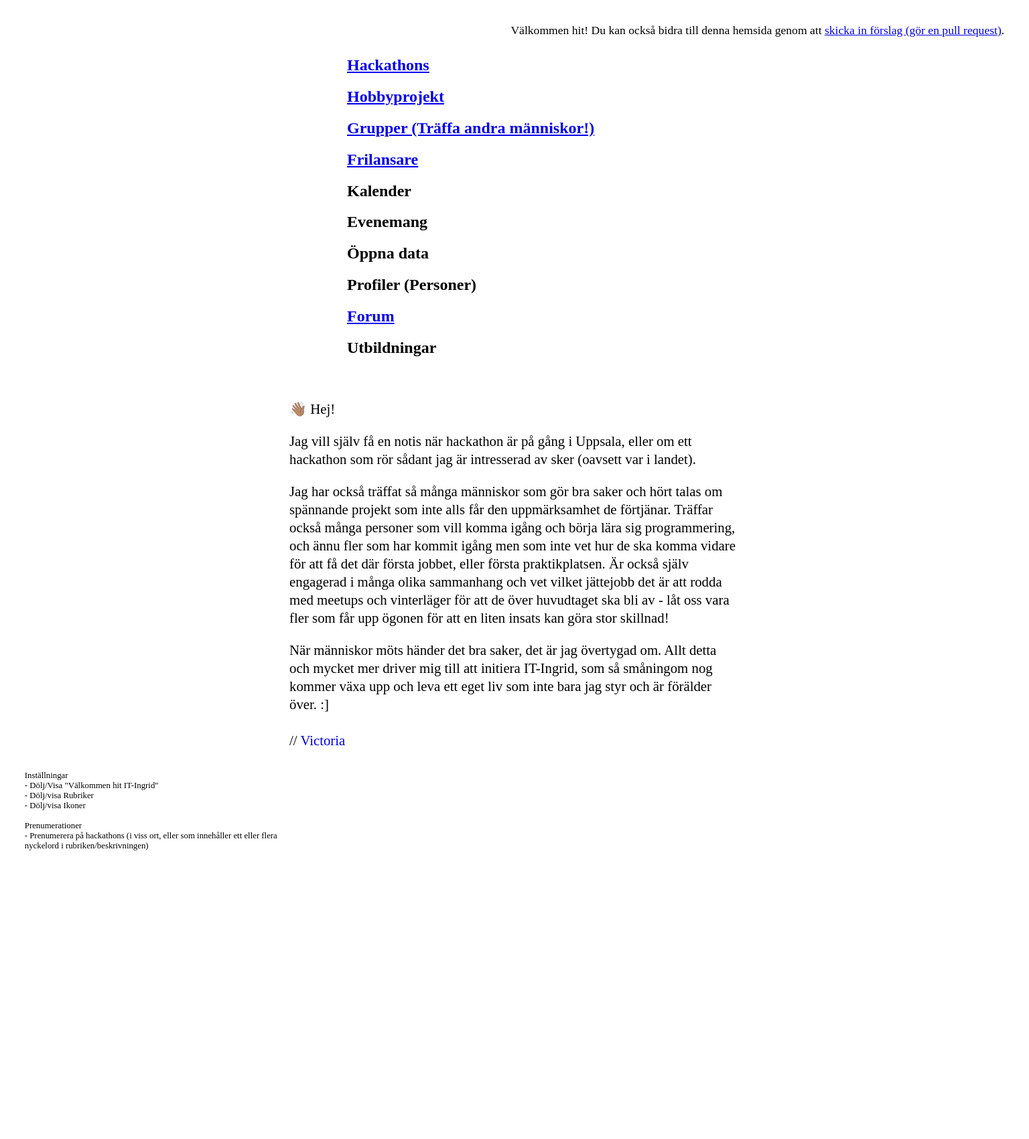
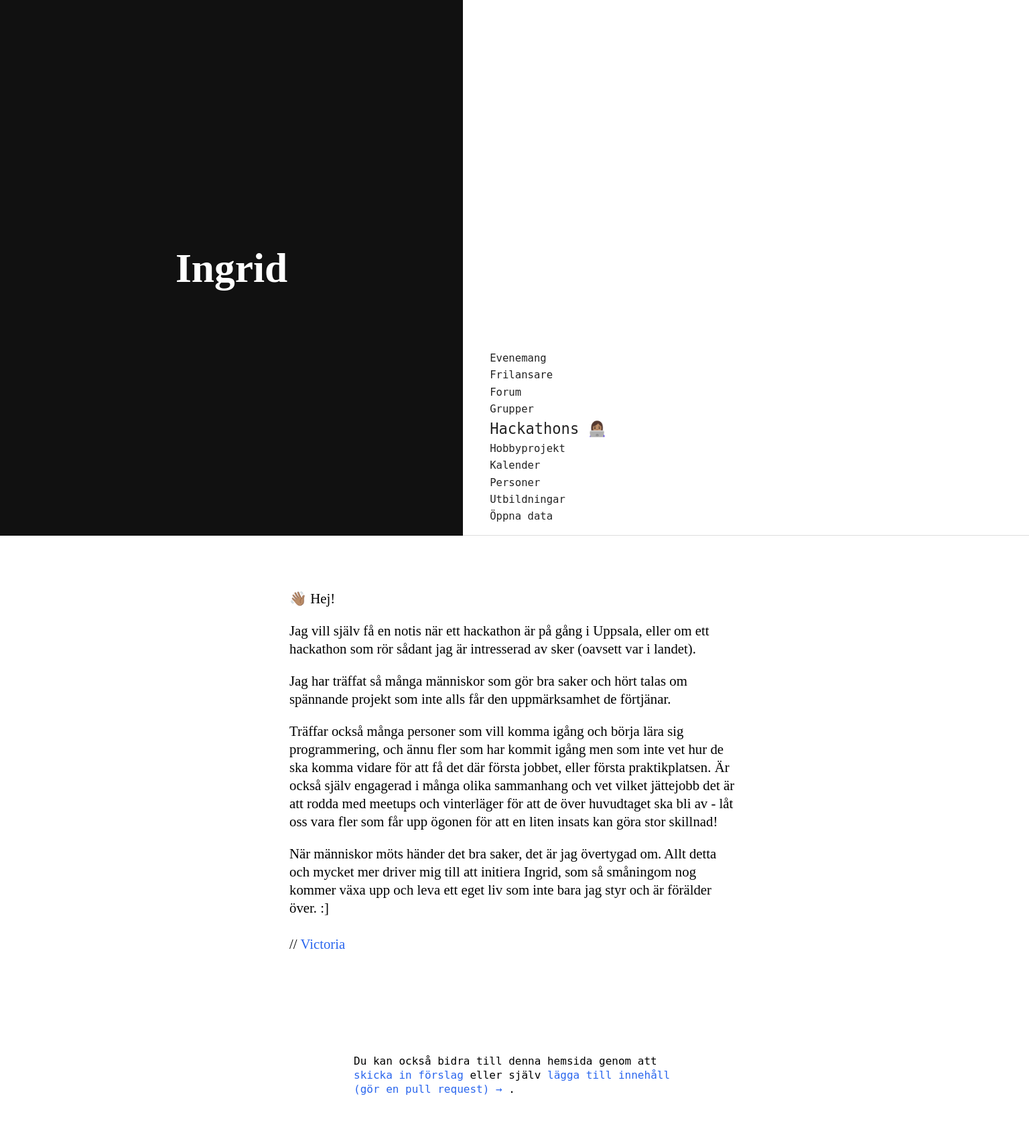
Before and after one commit to littlekid/itingrid, a PHP site: page / in a window 1536 px wide. Shown: the whole page at 67% size. Before the commit the page ends 1270 px from the top, so only its background shows below. Run offline with PHP 8.4, Linux system fonts and the light colour scheme.

Commit message:
Lite stiligare startsida för större skärmar

```diff
--- a/design.css
+++ b/design.css
@@ -3,13 +3,6 @@
 body {
   padding-left: 1.8rem;
   padding-right: 1.8rem;
-}
-
-#contribute p {
-  font-size: 1.1rem;
-  max-width: 100%;
-  margin-bottom: 4rem;
-  float: right;
 }
 
 #hello-reason {
@@ -28,3 +21,91 @@ p {
   font-size: 1.3rem;
   line-height: 130%;
 }
+
+@media screen and (min-device-width: 800px) and (min-width: 1284px) and (min-height: 440px) {
+  a {
+    color: #2a66ee;
+    text-decoration: none;
+  }
+
+  a:hover {
+    text-decoration: underline;
+  }
+
+  body {
+    margin-top: 110vh;
+    padding-bottom: 5vh;
+  }
+
+  #contribute {
+    margin: calc(3rem + 13vh) auto 0;
+    max-width: 30rem;
+    font-family: monospace;
+  }
+
+  #contribute p {
+    font-size: 1rem;
+  }
+
+  h1 {
+    position: absolute;
+    top: 0;
+    left: 0;
+    width: 45vw;
+    height: 100vh;
+    background: #111;
+    margin: 0;
+    color: #fff;
+    text-align: center;
+    line-height: 100vh;
+    font-size: 4vw;
+    box-sizing: border-box;
+  }
+
+  #hackathons {
+    font-size: 170%!important;
+  }
+
+  #thegrid {
+    position: absolute;
+    left: 2.5rem;
+    bottom: 1.1rem;
+    margin: 0;
+    padding: 0;
+    font-family: monospace;
+    max-width: 100%;
+  }
+
+  #thegrid h2 {
+    font-weight: 400;
+    margin: 5px 0;
+    font-size: 120%;
+    line-height: 130%;
+  }
+
+  #thegrid a {
+    color: #222;
+  }
+
+  #thegrid a:hover {
+    color: #2a66ee;
+  }
+
+  #thegrid h2:last-child {
+    margin-bottom: 0;
+  }
+
+  #thegridcontainer {
+    position: absolute;
+    top: 0;
+    right: 0;
+    width: 55vw;
+    height: 100vh;
+    margin: 0;
+    padding: 0;
+    box-sizing: border-box;
+    border-bottom: 1px solid #ddd;
+    z-index: -1;
+  }
+
+}
--- a/index.html
+++ b/index.html
@@ -7,46 +7,40 @@
 </head>
 <body>
 
-  <div id="contribute">
-    <p>Välkommen hit! Du kan också bidra till denna hemsida genom att <a href="https://github.com/littlekid/itingrid" target="_blank">skicka in förslag (gör en pull request)</a>.</p>
-  </div>
+  <h1>Ingrid</h1>
 
-  <div id="thegrid">
-    <h2><a href="hackathons.html">Hackathons</a></h2>
-    <h2><a href="hobbyprojekt.html">Hobbyprojekt</a></h2>
-    <h2><a href="grupper.html">Grupper (Träffa andra människor!)</a></h2>
-    <h2><a href="frilansare.html">Frilansare</a></h2>
-    <h2>Kalender</h2>
-    <h2>Evenemang</h2>
-    <h2>Öppna data</h2>
-    <h2>Profiler (Personer)</h2>
-    <h2><a href="forum.html">Forum</a></h2>
-    <h2>Utbildningar</h2>
+  <div id="thegridcontainer">
+    <div id="thegrid">
+      <h2><a href="evenemang.html">Evenemang</a></h2>
+      <h2><a href="frilansare.html">Frilansare</a> </h2>
+      <h2><a href="forum.html">Forum</a> </h2>
+      <h2><a href="grupper.html">Grupper</a></h2>
+      <h2 id="hackathons"><a href="hackathons.html">Hackathons</a> 👩🏽‍💻</h2>
+      <h2><a href="hobbyprojekt.html">Hobbyprojekt</a></h2>
+      <h2><a href="kalender">Kalender</a></h2>
+      <h2><a href="profiler">Personer</a></h2>
+      <h2><a href="utbildningar">Utbildningar</a></h2>
+      <h2><a href="oppna-data.html">Öppna data</a></h2>
+    </div>
   </div>
 
   <div id="hello-reason">
     <p>👋🏽 Hej!</p>
-    <p>Jag vill själv få en notis när hackathon är på gång i Uppsala, eller om ett hackathon som rör sådant jag är intresserad av sker (oavsett var i landet).</p>
+    <p>Jag vill själv få en notis när ett hackathon är på gång i Uppsala, eller om ett hackathon som rör sådant jag är intresserad av sker (oavsett var i landet).</p>
     <p>
-      Jag har också träffat så många människor som gör bra saker och hört talas om spännande projekt som inte alls får den uppmärksamhet de förtjänar.
-      Träffar också många personer som vill komma igång och börja lära sig programmering, och ännu fler som har kommit igång men som inte vet hur de ska komma vidare för att få det där första jobbet, eller första praktikplatsen.
+    Jag har träffat så många människor som gör bra saker och hört talas om spännande projekt som inte alls får den uppmärksamhet de förtjänar.</p>
+    <p>
+    Träffar också många personer som vill komma igång och börja lära sig programmering, och ännu fler som har kommit igång men som inte vet hur de ska komma vidare för att få det där första jobbet, eller första praktikplatsen.
       Är också själv engagerad i många olika sammanhang och vet vilket jättejobb det är att rodda med meetups och vinterläger för att de över huvudtaget ska bli av - låt oss vara fler som får upp ögonen för att en liten insats kan göra stor skillnad!
     </p>
     <p>
-    När människor möts händer det bra saker, det är jag övertygad om. Allt detta och mycket mer driver mig till att initiera IT-Ingrid, som så småningom nog kommer växa upp och leva ett eget liv som inte bara jag styr och är förälder över. :]<br><br>
+    När människor möts händer det bra saker, det är jag övertygad om. Allt detta och mycket mer driver mig till att initiera Ingrid, som så småningom nog kommer växa upp och leva ett eget liv som inte bara jag styr och är förälder över. :]<br><br>
       // <a href="https://victoriawagman.se" style="text-decoration: none;">Victoria</a>
     </p>
   </div>
 
-
-  <div id="settings" style="max-width: 400px; font-size: 0.8rem; margin-top: 2rem;">
-    Inställningar<br>
-    - Dölj/Visa "Välkommen hit IT-Ingrid"<br>
-    - Dölj/visa Rubriker<br>
-    - Dölj/visa Ikoner<br>
-    <br>
-    Prenumerationer<br>
-    - Prenumerera på hackathons (i viss ort, eller som innehåller ett eller flera nyckelord i rubriken/beskrivningen)
+  <div id="contribute">
+    <p>Du kan också bidra till denna hemsida genom att <a href="mailto:victoria@kodkurs.se">skicka in förslag</a> eller själv <a href="https://github.com/littlekid/itingrid" target="_blank">lägga till innehåll (gör en pull request) → </a>.</p>
   </div>
 </body>
 </html>
```
